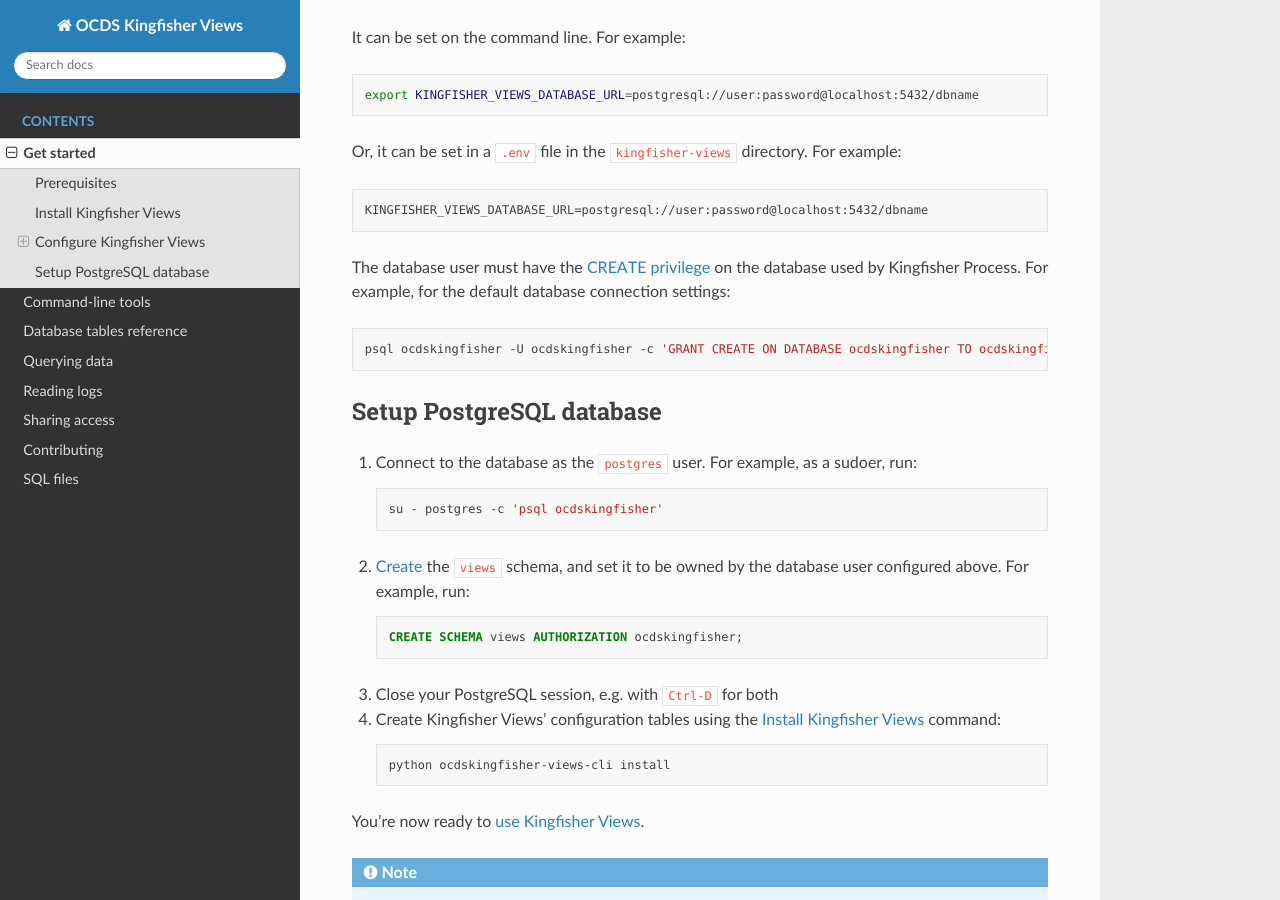
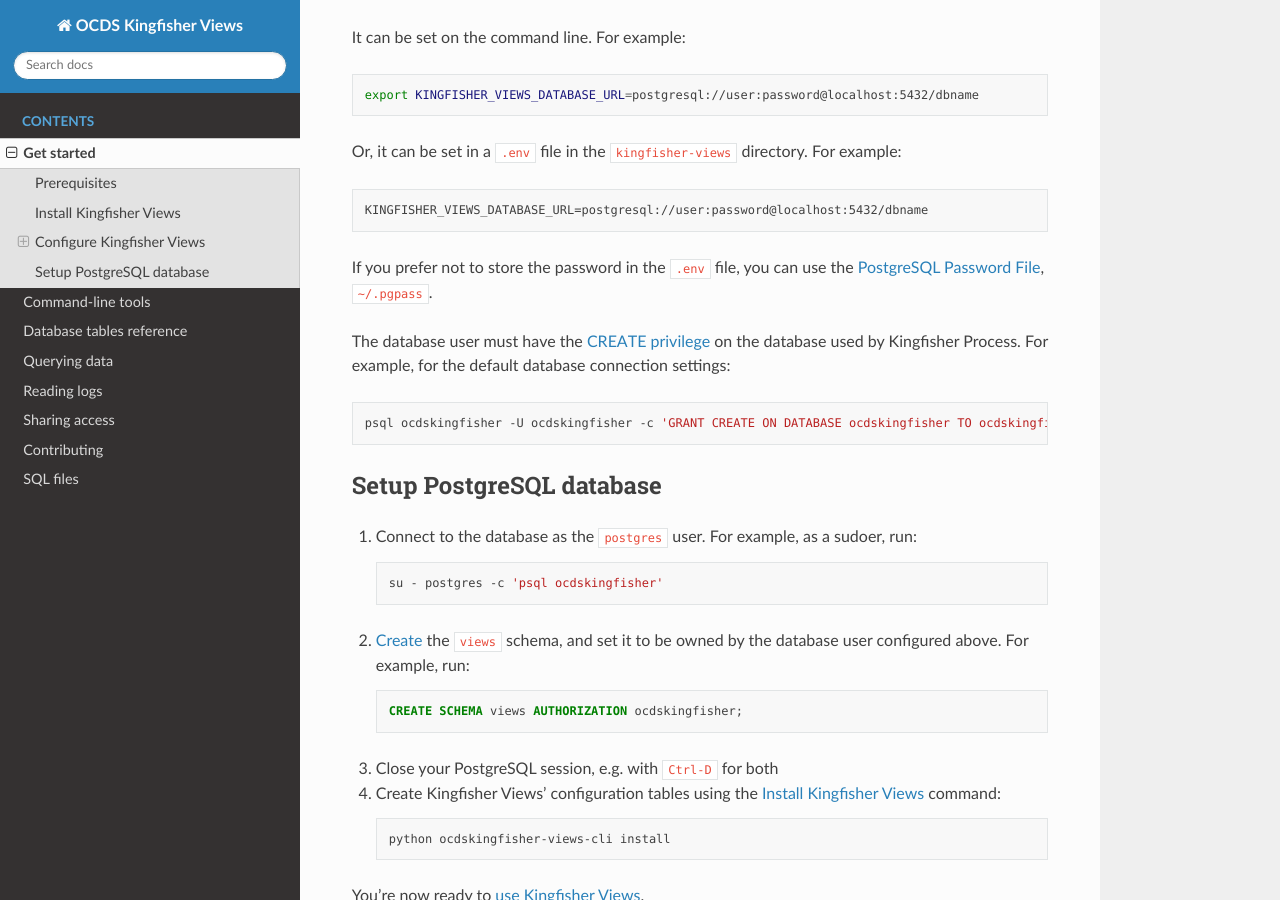
Before and after one commit to open-contracting/kingfisher-summarize, a Sphinx documentation site: the page built from docs/get-started.rst, in a window 1280 px wide and 900 px high, scrolled down 1308 px. Built offline with Sphinx 7.4.7 and the Read the Docs theme 2.0.0, drawn with Linux system fonts in a browser that asks for light colours.

Commit message:
docs: Restore mention of .pgpass file

```diff
--- a/docs/get-started.rst
+++ b/docs/get-started.rst
@@ -72,6 +72,8 @@
 
    KINGFISHER_VIEWS_DATABASE_URL=postgresql://user:password@localhost:5432/dbname
 
+If you prefer not to store the password in the ``.env`` file, you can use the `PostgreSQL Password File <https://www.postgresql.org/docs/11/libpq-pgpass.html>`__, ``~/.pgpass``.
+
 The database user must have the `CREATE privilege <https://www.postgresql.org/docs/current/ddl-priv.html>`__ on the database used by Kingfisher Process. For example, for the default database connection settings:
 
 .. code-block:: bash
```
